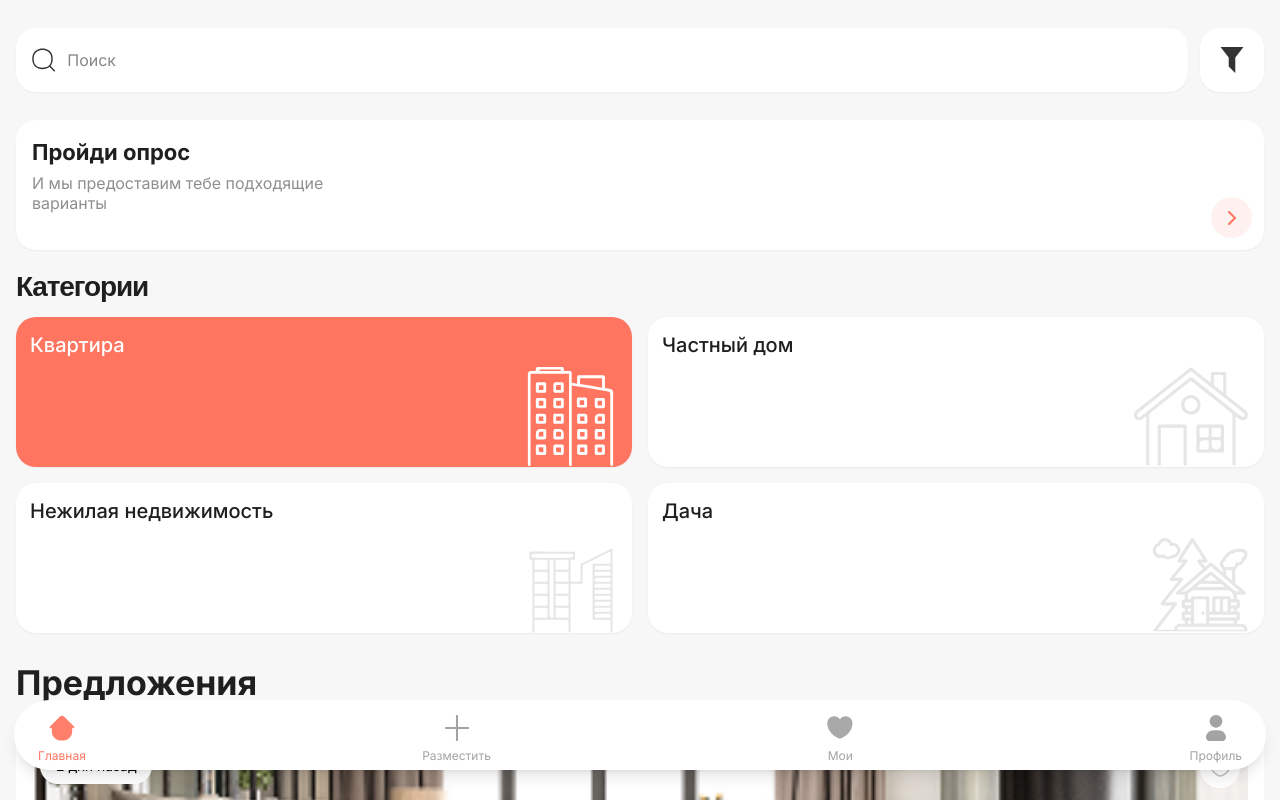
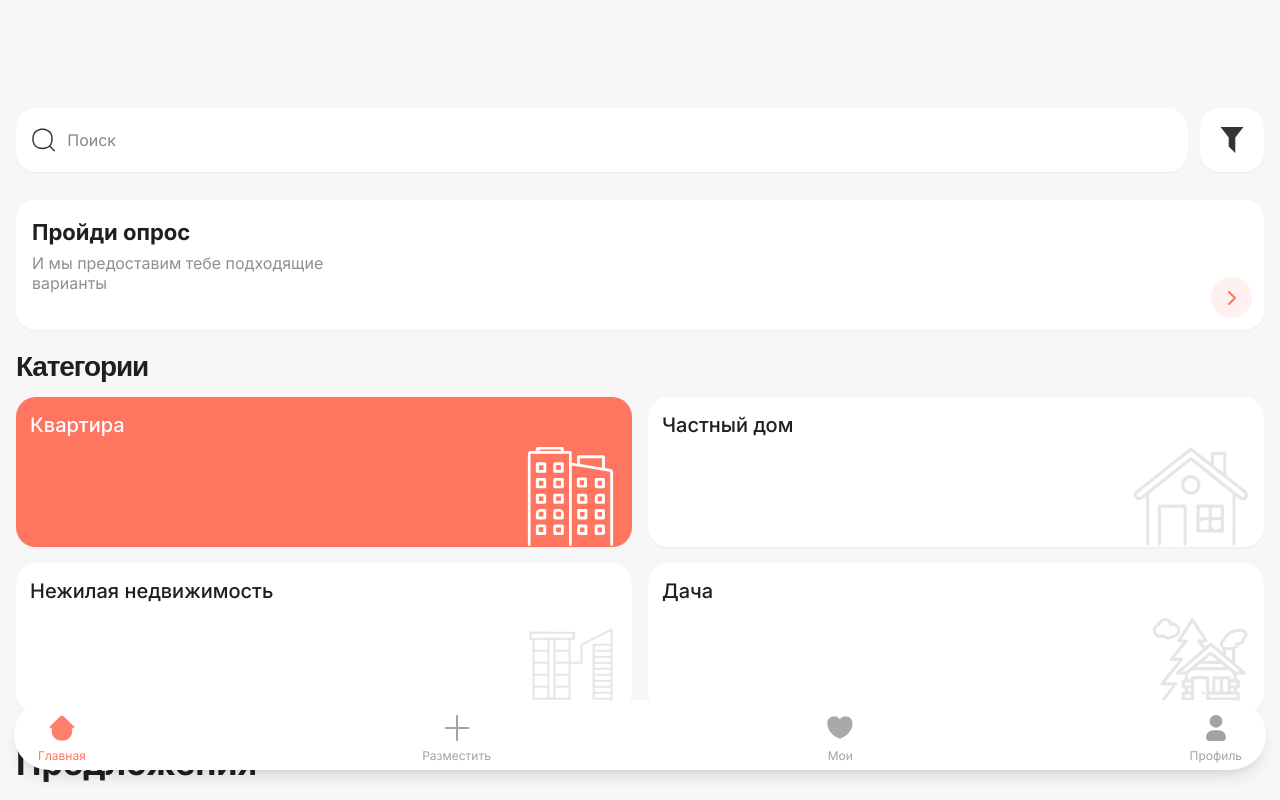
Before and after one commit to UnyieldingSpirit/Real_estate, a Next.js app: page / in a window 1280 px wide. Built offline with nearby package versions, Linux system fonts and the light colour scheme; a web font is replaced by a local one.

Commit message:
fix-build

```diff
--- a/src/app/page.tsx
+++ b/src/app/page.tsx
@@ -113,9 +113,10 @@ export default function Home() {
   ];
 
   return (
+    <div className="page-scrollable">
       <div className="flex flex-col min-h-screen bg-[#f7f7f7] overflow-x-hidden">
         {/* Основной контент */}
-      <main className="flex-1 pb-20">
+        <main className="flex-1 pb-20 mt-20">
           {/* Компонент поиска */}
           <div className="pt-4">
             <SearchBar />
@@ -147,8 +148,11 @@ export default function Home() {
             </div>
           </div>
         </main>
+      </div>
 
+      <div className="fixed-bottom-nav">
         <BottomNavigation />
+      </div>
     </div>
   );
 }
```
Lines whose indentation alone changed are shown as unchanged.
